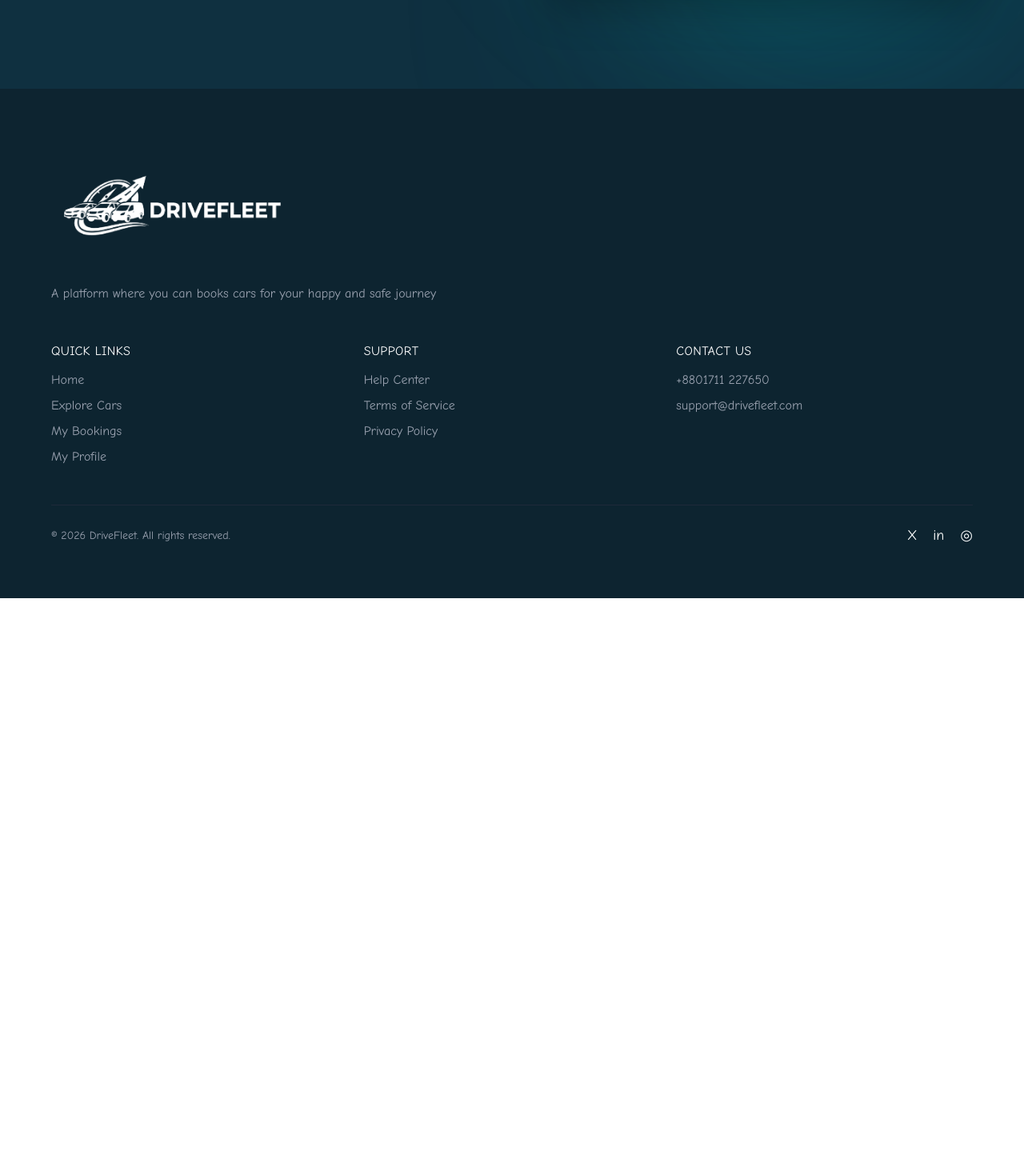
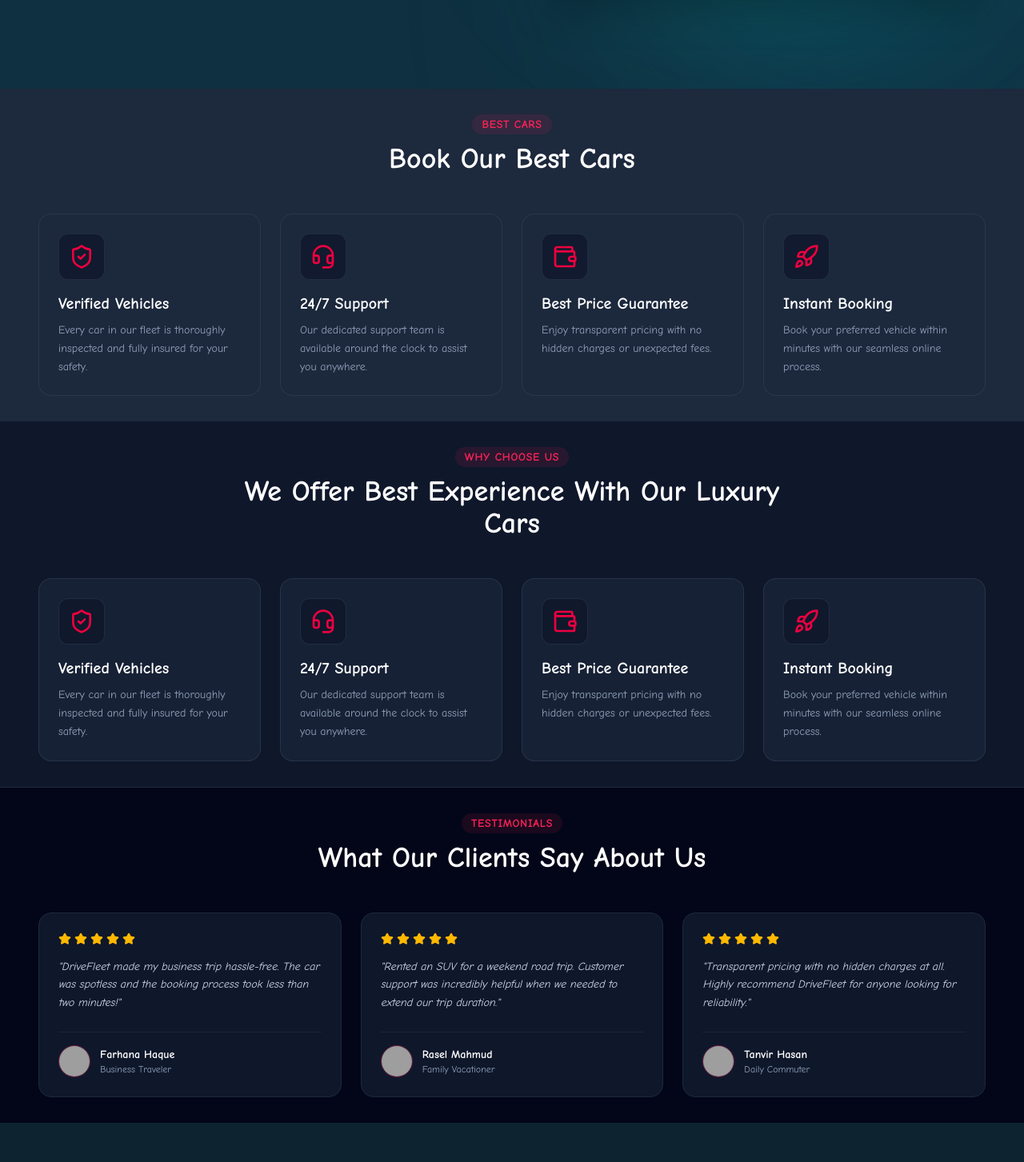
Before and after one commit to wdev-jahidhasan/drive-fleet-client, a Next.js app: page / in a window 1280 px wide. Shown: the part 777-2230 px from the top of the page at 80% size. Before the commit the page ends 1525 px from the top, so only its background shows below. Built offline with nearby package versions, Linux system fonts and the light colour scheme; grey boxes are pictures that could not be loaded.

Commit message:
homepage okay

```diff
--- a/package.json
+++ b/package.json
@@ -12,6 +12,7 @@
     "@heroui/react": "^3.2.2",
     "@heroui/styles": "^3.2.2",
     "framer-motion": "^12.42.2",
+    "lucide-react": "^1.25.0",
     "next": "16.2.10",
     "react": "19.2.4",
     "react-dom": "19.2.4",
--- /dev/null
+++ b/src/app/components/FeaturedCars.jsx
@@ -0,0 +1,69 @@
+import React from 'react';
+import { ShieldCheck, Headset, Wallet, Rocket } from 'lucide-react';
+import Link from 'next/link';
+import { Button } from '@heroui/react';
+
+const features = [
+  {
+    icon: <ShieldCheck className="w-8 h-8 text-rose-600" />,
+    title: "Verified Vehicles",
+    description: "Every car in our fleet is thoroughly inspected and fully insured for your safety."
+  },
+  {
+    icon: <Headset className="w-8 h-8 text-rose-600" />,
+    title: "24/7 Support",
+    description: "Our dedicated support team is available around the clock to assist you anywhere."
+  },
+  {
+    icon: <Wallet className="w-8 h-8 text-rose-600" />,
+    title: "Best Price Guarantee",
+    description: "Enjoy transparent pricing with no hidden charges or unexpected fees."
+  },
+  {
+    icon: <Rocket className="w-8 h-8 text-rose-600" />,
+    title: "Instant Booking",
+    description: "Book your preferred vehicle within minutes with our seamless online process."
+  }
+];
+
+const FeaturedCars = () => {
+  // 3, 2 , 1 grid e car er details diye design korte hobe
+  // Sesh e See More Cars button navigate hobe explore cars page e
+  return (
+    <section className="py-8 px-6 md:px-12 bg-slate-800 text-white">
+      <div className="max-w-7xl mx-auto">
+
+        {/* Section Header */}
+        <div className="text-center max-w-2xl mx-auto mb-12">
+          <span className="text-sm font-semibold tracking-wider text-rose-500 uppercase bg-rose-500/10 px-3 py-1 rounded-full">
+            Best Cars
+          </span>
+          <h2 className="text-3xl md:text-4xl font-bold mt-3">
+            Book Our Best Cars
+          </h2>
+        </div>
+
+        {/* Features Grid */}
+        <div className="grid grid-cols-1 md:grid-cols-2 lg:grid-cols-4 gap-6">
+          {features.map((feature, index) => (
+            <div
+              key={index}
+              className="bg-slate-800/60 border border-slate-700/60 p-6 rounded-2xl hover:border-rose-500/50 transition-all duration-300"
+            >
+              <div className="p-3 bg-slate-900/80 w-fit rounded-xl border border-slate-700/50 mb-4">
+                {feature.icon}
+              </div>
+              <h3 className="text-xl font-semibold mb-2">{feature.title}</h3>
+              <p className="text-slate-400 text-sm leading-relaxed">
+                {feature.description}
+              </p>
+            </div>
+          ))}
+        </div>
+
+      </div>
+    </section>
+  );
+};
+
+export default FeaturedCars;
--- a/src/app/components/Navbar.jsx
+++ b/src/app/components/Navbar.jsx
@@ -40,7 +40,7 @@ const Navbar = () => {
 
             <Link
               href="/login"
-              className="bg-[#8a0e37] text-white px-3 py-1.5 md:px-4 md:py-2 rounded-lg font-semibold text-xs md:text-sm hover:bg-[#bd2a5b] transition-all shadow-sm"
+              className="bg-[#8a0e37] text-white px-3 py-1.5 md:px-6 md:py-2 rounded-lg font-semibold text-sm md:text-lg hover:bg-[#bd2a5b] transition-all shadow-sm"
             >
               Login
             </Link>
--- /dev/null
+++ b/src/app/components/Testimonials.jsx
@@ -0,0 +1,88 @@
+import React from 'react';
+import { Star } from 'lucide-react';
+
+const reviews = [
+  {
+    id: 1,
+    name: "Farhana Haque",
+    role: "Business Traveler",
+    image: "https://images.unsplash.com/photo-1534528741775-53994a69daeb?auto=format&fit=crop&q=80&w=200",
+    rating: 5,
+    comment: "DriveFleet made my business trip hassle-free. The car was spotless and the booking process took less than two minutes!"
+  },
+  {
+    id: 2,
+    name: "Rasel Mahmud",
+    role: "Family Vacationer",
+    image: "https://images.unsplash.com/photo-1507003211169-0a1dd7228f2d?auto=format&fit=crop&q=80&w=200",
+    rating: 5,
+    comment: "Rented an SUV for a weekend road trip. Customer support was incredibly helpful when we needed to extend our trip duration."
+  },
+  {
+    id: 3,
+    name: "Tanvir Hasan",
+    role: "Daily Commuter",
+    image: "https://images.unsplash.com/photo-1500648767791-00dcc994a43e?auto=format&fit=crop&q=80&w=200",
+    rating: 5,
+    comment: "Transparent pricing with no hidden charges at all. Highly recommend DriveFleet for anyone looking for reliability."
+  }
+];
+
+const Testimonials = () => {
+  return (
+    <section className="py-8 px-6 md:px-12 bg-slate-950 text-white border-t border-slate-800">
+      <div className="max-w-7xl mx-auto">
+
+        {/* Section Header */}
+        <div className="text-center max-w-2xl mx-auto mb-12">
+          <span className="text-sm font-semibold tracking-wider text-rose-500 uppercase bg-rose-500/10 px-3 py-1 rounded-full">
+            Testimonials
+          </span>
+          <h2 className="text-3xl md:text-4xl font-bold mt-3">
+            What Our Clients Say About Us
+          </h2>
+        </div>
+
+        {/* Reviews Grid */}
+        <div className="grid grid-cols-1 md:grid-cols-3 gap-6">
+          {reviews.map((review) => (
+            <div
+              key={review.id}
+              className="bg-slate-900 border border-slate-800 p-6 rounded-2xl flex flex-col justify-between"
+            >
+              <div>
+                {/* Rating Stars */}
+                <div className="flex gap-1 mb-4">
+                  {[...Array(review.rating)].map((_, i) => (
+                    <Star key={i} className="w-4 h-4 fill-amber-400 text-amber-400" />
+                  ))}
+                </div>
+
+                {/* Review Comment */}
+                <p className="text-slate-300 text-sm italic leading-relaxed mb-6">
+                  "{review.comment}"
+                </p>
+              </div>
+
+              {/* User Details */}
+              <div className="flex items-center gap-3 pt-4 border-t border-slate-800/80">
+                <img
+                  src={review.image}
+                  alt={review.name}
+                  className="w-10 h-10 rounded-full object-cover border border-rose-500/40"
+                />
+                <div>
+                  <h4 className="text-sm font-semibold text-white">{review.name}</h4>
+                  <p className="text-xs text-slate-400">{review.role}</p>
+                </div>
+              </div>
+            </div>
+          ))}
+        </div>
+
+      </div>
+    </section>
+  );
+};
+
+export default Testimonials;
--- /dev/null
+++ b/src/app/components/WhyChooseUs.jsx
@@ -0,0 +1,65 @@
+import React from 'react';
+import { ShieldCheck, Headset, Wallet, Rocket } from 'lucide-react';
+
+const features = [
+  {
+    icon: <ShieldCheck className="w-8 h-8 text-rose-600" />,
+    title: "Verified Vehicles",
+    description: "Every car in our fleet is thoroughly inspected and fully insured for your safety."
+  },
+  {
+    icon: <Headset className="w-8 h-8 text-rose-600" />,
+    title: "24/7 Support",
+    description: "Our dedicated support team is available around the clock to assist you anywhere."
+  },
+  {
+    icon: <Wallet className="w-8 h-8 text-rose-600" />,
+    title: "Best Price Guarantee",
+    description: "Enjoy transparent pricing with no hidden charges or unexpected fees."
+  },
+  {
+    icon: <Rocket className="w-8 h-8 text-rose-600" />,
+    title: "Instant Booking",
+    description: "Book your preferred vehicle within minutes with our seamless online process."
+  }
+];
+
+const WhyChooseUs = () => {
+  return (
+    <section className="py-8 px-6 md:px-12 bg-slate-900 text-white">
+      <div className="max-w-7xl mx-auto">
+
+        {/* Section Header */}
+        <div className="text-center max-w-2xl mx-auto mb-12">
+          <span className="text-sm font-semibold tracking-wider text-rose-500 uppercase bg-rose-500/10 px-3 py-1 rounded-full">
+            Why Choose Us
+          </span>
+          <h2 className="text-3xl md:text-4xl font-bold mt-3">
+            We Offer Best Experience With Our Luxury Cars
+          </h2>
+        </div>
+
+        {/* Features Grid */}
+        <div className="grid grid-cols-1 md:grid-cols-2 lg:grid-cols-4 gap-6">
+          {features.map((feature, index) => (
+            <div
+              key={index}
+              className="bg-slate-800/60 border border-slate-700/60 p-6 rounded-2xl hover:border-rose-500/50 transition-all duration-300"
+            >
+              <div className="p-3 bg-slate-900/80 w-fit rounded-xl border border-slate-700/50 mb-4">
+                {feature.icon}
+              </div>
+              <h3 className="text-xl font-semibold mb-2">{feature.title}</h3>
+              <p className="text-slate-400 text-sm leading-relaxed">
+                {feature.description}
+              </p>
+            </div>
+          ))}
+        </div>
+
+      </div>
+    </section>
+  );
+};
+
+export default WhyChooseUs;
--- a/src/app/page.js
+++ b/src/app/page.js
@@ -1,11 +1,20 @@
 import Image from "next/image";
 import Link from "next/link";
+import WhyChooseUs from "./components/WhyChooseUs";
+import Testimonials from "./components/Testimonials";
+import FeaturedCars from "./components/FeaturedCars";
 
 export default function Home() {
   return (
+    <>
     <main>
       {/* Hero Section */}
+      {/* <section className="relative overflow-hidden bg-slate-800"> */}
       <section className="relative overflow-hidden bg-[#0F3040]">
+
+        {/* [#0F3040] */}
+
+
         {/* Background Blur */}
         <div className="absolute -top-1/2 -left-1/2 w-96 h-96 bg-[#0F3040] rounded-full blur-[120px]"></div>
         <div className="absolute bottom-0 right-0 w-[450px] h-[450px] bg-cyan-500/20 rounded-full blur-[150px]"></div>
@@ -78,5 +87,11 @@ export default function Home() {
         </div>
       </section>
     </main>
+
+    {/* WhyChooseUs and Testimonial components */}
+    <FeaturedCars></FeaturedCars>
+    <WhyChooseUs></WhyChooseUs>
+    <Testimonials></Testimonials>
+    </>
   );
 }
```
Also changed, not shown: 1 other file (tests, documents, lock files or other folders).
